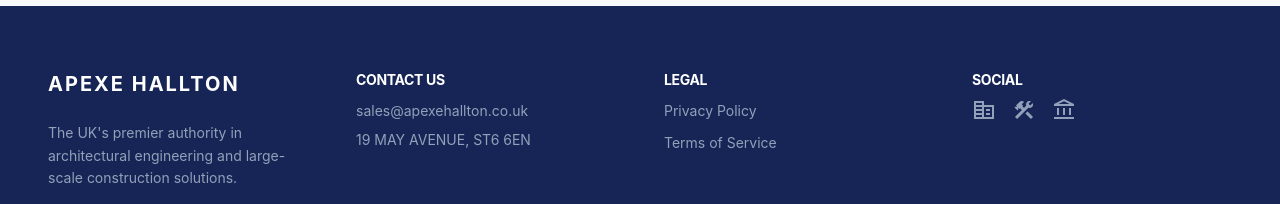
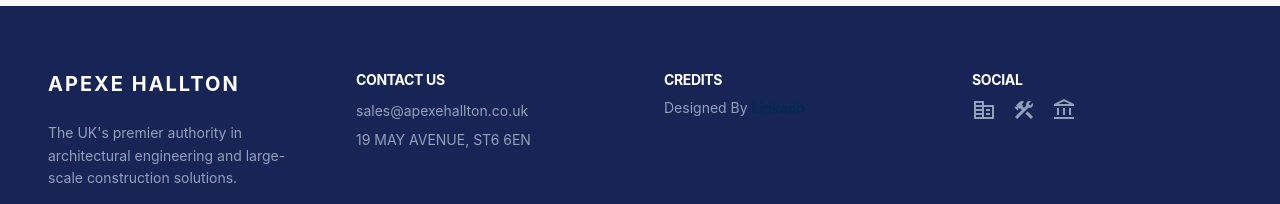
Before and after one commit to Hamzafarooq787/APEXE-HALLTON, a Next.js app: page / in a window 1280 px wide. Shown: the part 4787-4991 px from the top of the page. Built offline with nearby package versions, Linux system fonts and the light colour scheme.

Commit message:
feat: update branding in globals.css and replace Legal column
Remove Legal section and add "Designed By Linkedo" credit.

```diff
--- a/app/layout.tsx
+++ b/app/layout.tsx
@@ -43,11 +43,19 @@ export default function RootLayout({
               <p className="text-slate-400 text-xs sm:text-sm mt-2">19 MAY AVENUE, ST6 6EN</p>
             </div>
             <div>
-              <h4 className="text-white font-bold mb-2 uppercase tracking-tight text-xs sm:text-sm">Legal</h4>
-              <ul className="space-y-2">
-                <li><a href="#" className="text-slate-400 hover:text-white text-xs sm:text-sm transition-all hover:translate-x-1 inline-block">Privacy Policy</a></li>
-                <li><a href="#" className="text-slate-400 hover:text-white text-xs sm:text-sm transition-all hover:translate-x-1 inline-block">Terms of Service</a></li>
-              </ul>
+              <h4 className="text-white font-bold mb-2 uppercase tracking-tight text-xs sm:text-sm">Credits</h4>
+              <p className="text-slate-400 text-xs sm:text-sm">
+                Designed By{" "}
+                <a
+                  href="https://linkedo.co.uk/"
+                  target="_blank"
+                  rel="nofollow noopener noreferrer"
+                  className="font-semibold hover:opacity-80 transition-opacity"
+                  style={{ color: "#002b4c" }}
+                >
+                  Linkedo
+                </a>
+              </p>
             </div>
             <div>
               <h4 className="text-white font-bold mb-2 uppercase tracking-tight text-xs sm:text-sm">Social</h4>
```
